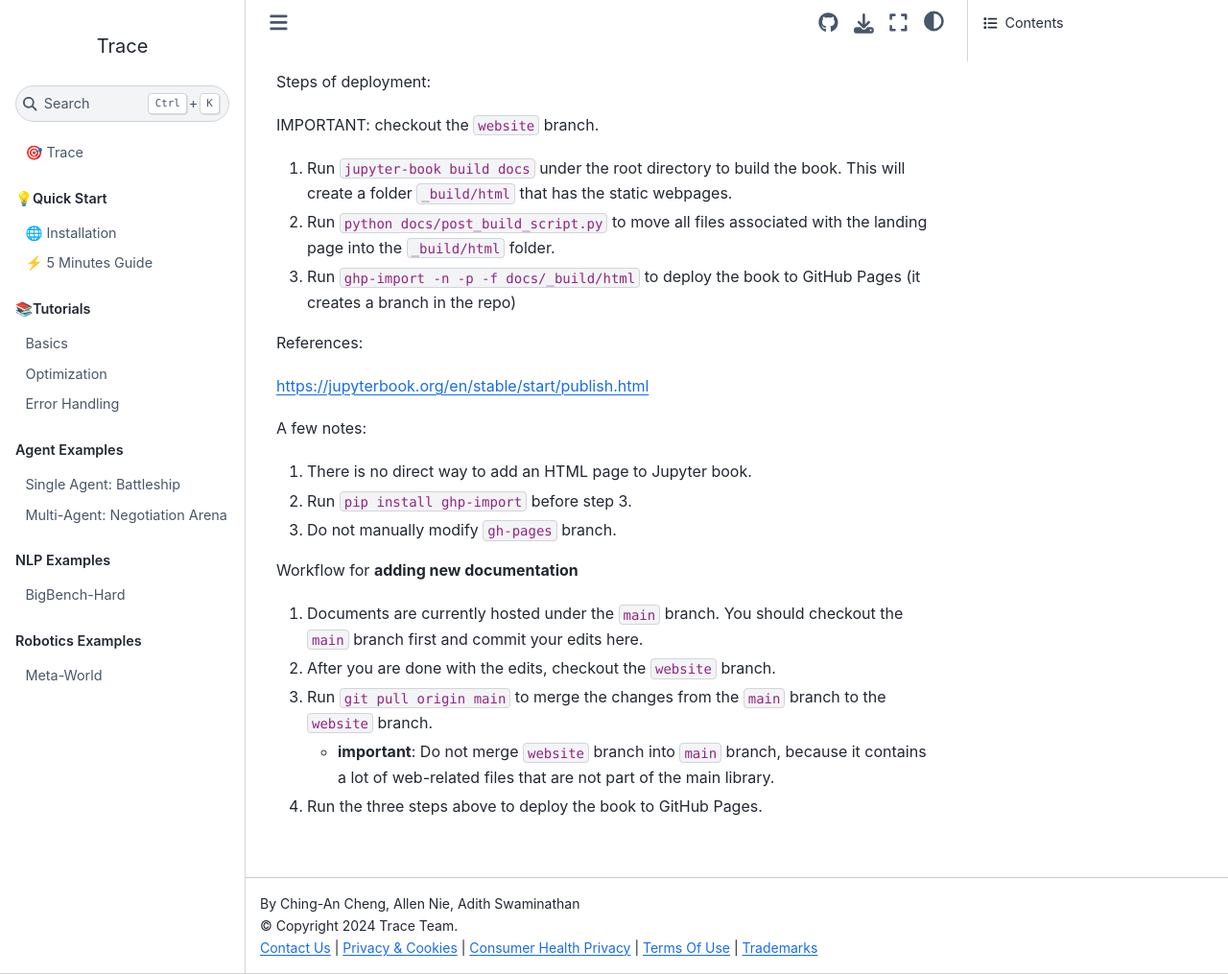
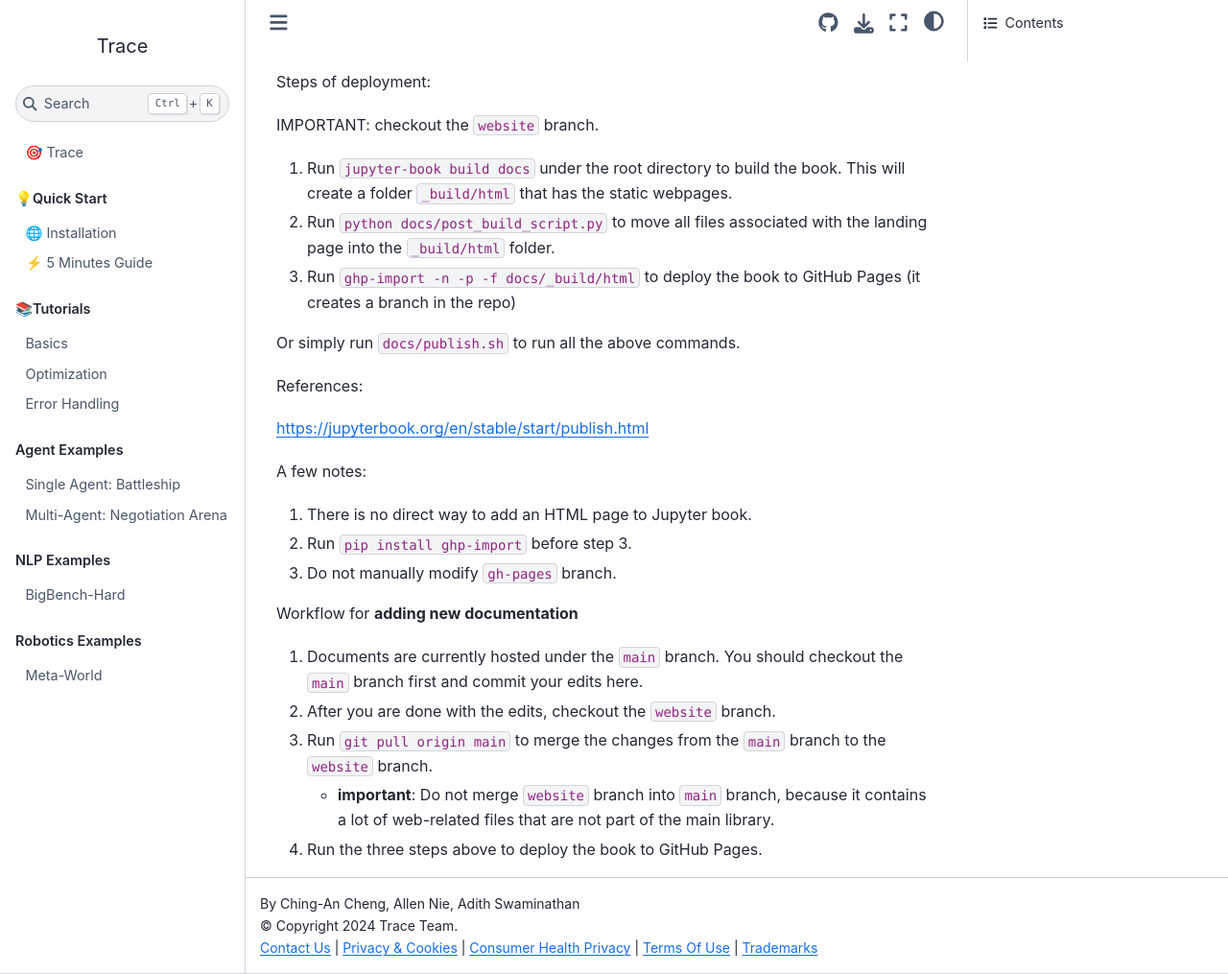
Before and after one commit to guru-code-expert/OpenTrace, a Jupyter Book: the page built from docs/readme.md, in a window 1280 px wide and 1015 px high. Shown: the whole window at 96% size. Built offline with Jupyter Book 1.0.4 settings and Sphinx 7.4.7 and the Sphinx Book theme 1.1.4, drawn with Linux system fonts in a browser that asks for light colours; pages that are not in the unit, such as notebooks, are missing from menus.

Commit message:
add a bash script to simplify deployment

```diff
--- a/docs/readme.md
+++ b/docs/readme.md
@@ -6,6 +6,7 @@
 2. Run `python docs/post_build_script.py` to move all files associated with the landing page into the `_build/html` folder.
 3. Run `ghp-import -n -p -f docs/_build/html` to deploy the book to GitHub Pages (it creates a branch in the repo)
 
+Or simply run `docs/publish.sh` to run all the above commands.
 
 References:
 
```
Also changed, not shown: 1 other file.
